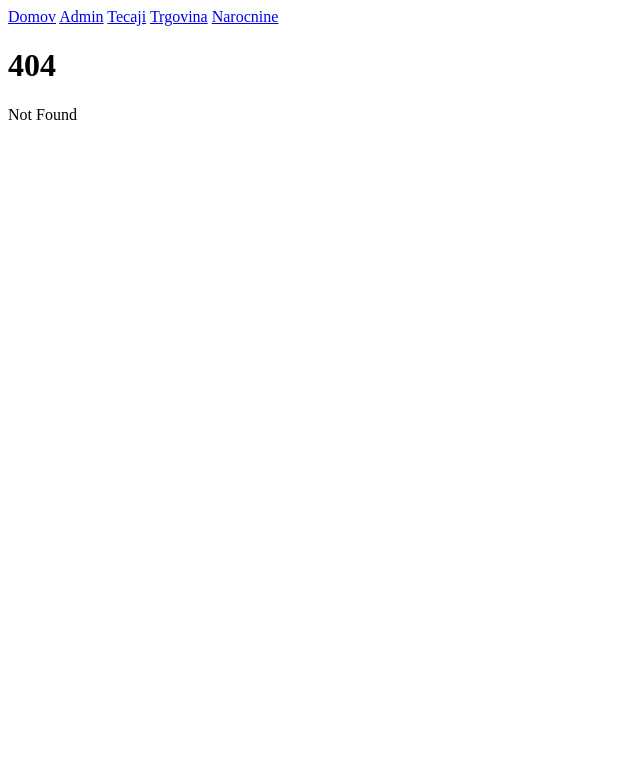
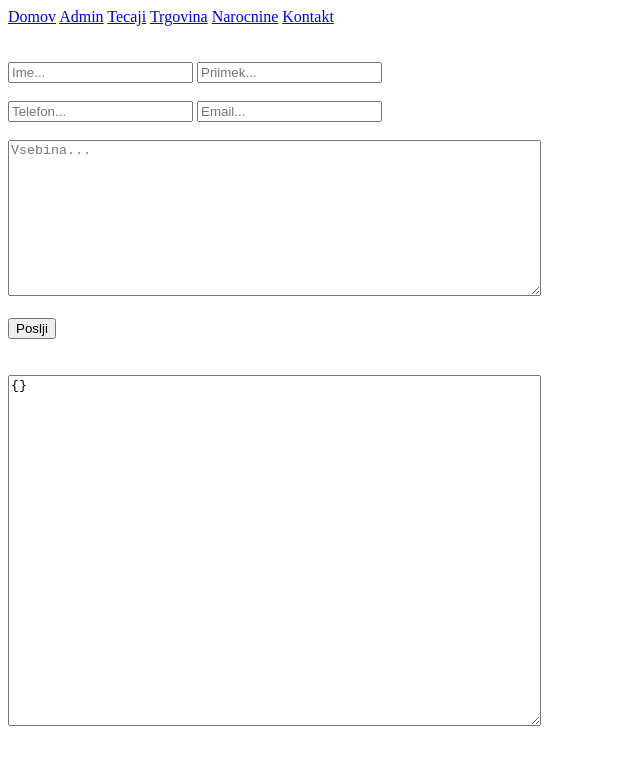
Before and after one commit to Programerski-klub-Ljubljana/APP_programerski-klub.si, a SvelteKit app: page /kontakt in a window 1280 px wide. Before the commit this address had no page. Shown: the top 764 px of the page, without its empty margins (0-640 px from the left). Built offline with nearby package versions, Linux system fonts and the light colour scheme.

Commit message:
Adding kontakt page and axios.

```diff
--- a/package.json
+++ b/package.json
@@ -31,5 +31,8 @@
 		"typescript": "^4.9.3",
 		"vite": "^4.0.0"
 	},
-	"type": "module"
+	"type": "module",
+	"dependencies": {
+		"axios": "^1.3.4"
+	}
 }
--- a/src/routes/+layout.svelte
+++ b/src/routes/+layout.svelte
@@ -8,6 +8,7 @@
     <a href="/tecaji">Tecaji</a>
     <a href="/trgovina">Trgovina</a>
     <a href="/narocnine">Narocnine</a>
+    <a href="/kontakt">Kontakt</a>
     <slot/>
   </main>
 </div>
--- /dev/null
+++ b/src/routes/kontakt/+page.svelte
@@ -0,0 +1,42 @@
+<script>
+
+  import axios from "axios";
+
+  let response = {}
+
+  async function poslji(e) {
+    let formData = new FormData(e.target)
+    let req = {}
+    for (let [key, value] of formData) {
+      req[key] = value
+    }
+    let body = {
+      ime: req.ime,
+      priimek: req.priimek,
+      vsebina: req.vsebina,
+      kontakti: [
+        {data: req.telefon, tip: "TELEFON"},
+        {data: req.email, tip: "EMAIL"}
+      ]
+    }
+    let res = await axios.post('http://localhost:8000/kontakt', body)
+    response = await res.data
+  }
+</script>
+
+<div>
+  <form on:submit|preventDefault={poslji}>
+    <br><br>
+    <input name="ime" type="text" placeholder="Ime...">
+    <input name="priimek" type="text" placeholder="Priimek...">
+    <br><br>
+    <input name="telefon" type="tel" placeholder="Telefon...">
+    <input name="email" type="email" placeholder="Email...">
+    <br><br>
+    <textarea name="vsebina" cols=64 rows="10" placeholder="Vsebina..."></textarea>
+    <br><br>
+    <button type="submit">Poslji</button>
+  </form>
+  <br><br>
+  <textarea cols=64 rows="23">{JSON.stringify(response, null, 4)}</textarea>
+</div>
```
Also changed, not shown: 1 other file (tests, documents, lock files or other folders).
